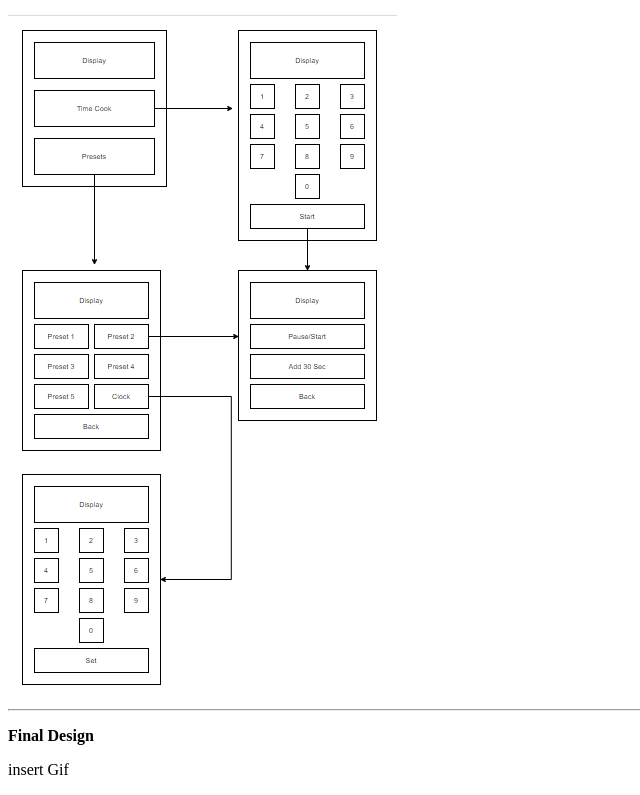
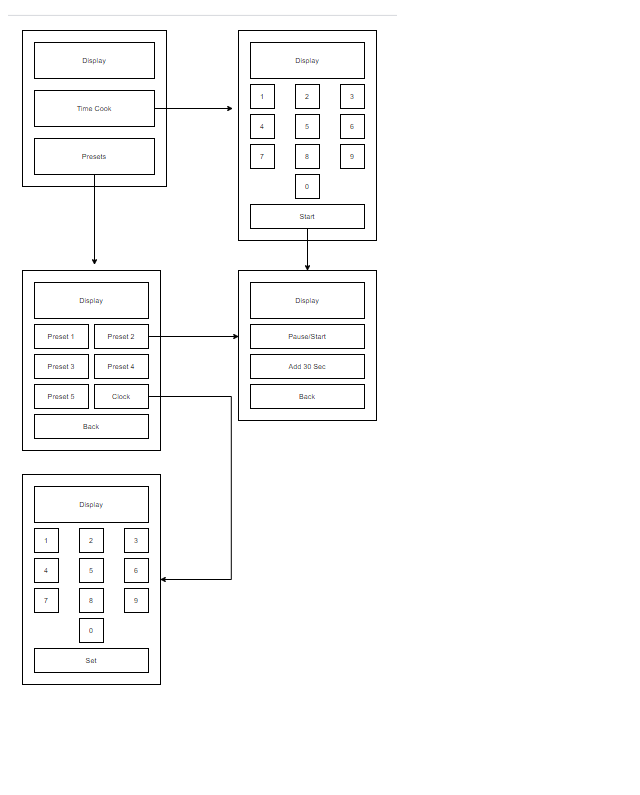
Before and after one commit to ColeChip/p1ColemanChipman, a plain HTML site: page index.html in a window 1280 px wide. Shown: the part 1056-1851 px from the top of the page, without its empty margins (0-640 px from the left). After the commit the page ends 1765 px from the top, so only its background shows below. Drawn offline with Linux system fonts and the light colour scheme.

Commit message:
Update index.html

```diff
--- a/index.html
+++ b/index.html
@@ -72,10 +72,4 @@
 		<img src="./Assets/LowFidelitySketch.PNG">
 
   	</article>
-<hr>
-  	<article>
-    		<p> <strong> Final Design </strong> </p>
-		<p> insert Gif </p>
- 	</article>
-
 </html>
```
